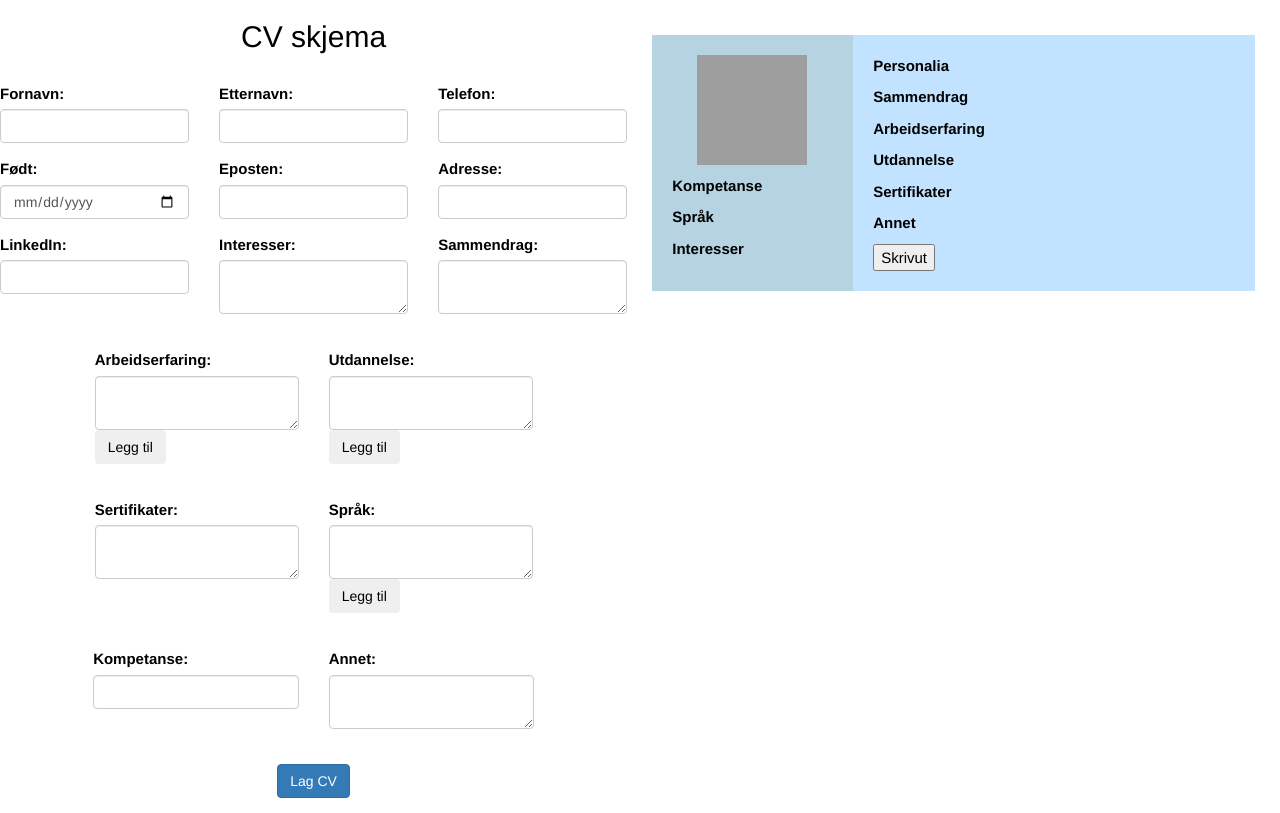
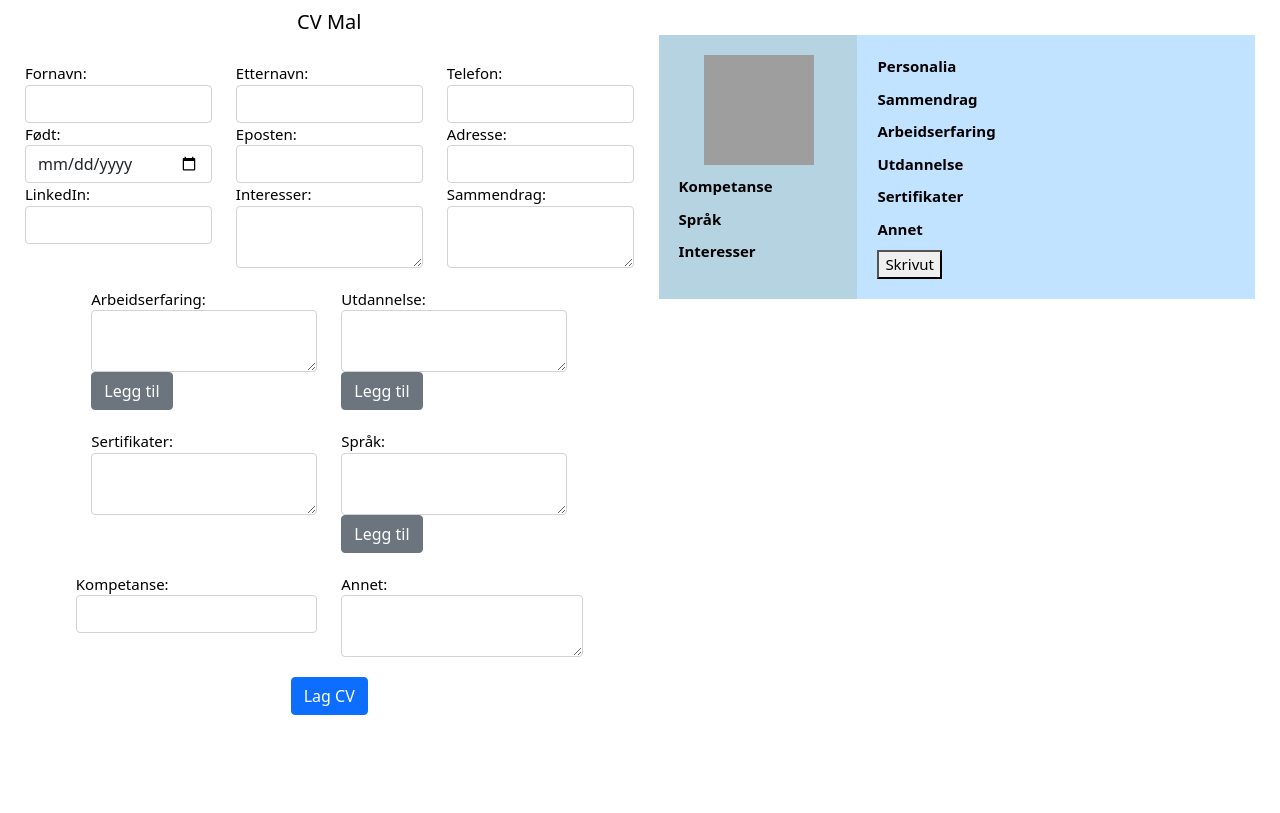
Before and after one commit to yosiefTecleab/cv-interactive, a plain HTML site: page index.html in a window 1280 px wide. Drawn offline with nearby package versions, Linux system fonts and the light colour scheme; grey boxes are pictures that could not be loaded.

Commit message:
correct boostrap links in html

```diff
--- a/index.html
+++ b/index.html
@@ -4,17 +4,14 @@
   <title>Bootstrap Online Editor</title>
   <meta name="viewport" content="width=device-width, initial-scale=1">
   <link rel="stylesheet" href="style.css">
-  <link rel="stylesheet" href="https://maxcdn.bootstrapcdn.com/bootstrap/3.4.1/css/bootstrap.min.css">
-
-  <script src="https://maxcdn.bootstrapcdn.com/bootstrap/3.4.1/js/bootstrap.min.js"></script>
   <script src="https://ajax.googleapis.com/ajax/libs/jquery/3.7.1/jquery.min.js"></script>
+  <link href="https://cdn.jsdelivr.net/npm/bootstrap@5.1.3/dist/css/bootstrap.min.css" rel="stylesheet" integrity="sha384-1BmE4kWBq78iYhFldvKuhfTAU6auU8tT94WrHftjDbrCEXSU1oBoqyl2QvZ6jIW3" crossorigin="anonymous">
 </head>
 <body>
 <div class="main">
       <div class="cv-form" id="formcv">
           <form class="registrationForm">
-              <h2>CV skjema</h2>
-
+              <h5>CV Mal</h5>
               <div class="row">
                   <div class="col-md-4">
                       <div class="form-group">
@@ -201,6 +198,7 @@
 
 
  <script src="script.js"></script>
+ <script src="https://cdn.jsdelivr.net/npm/bootstrap@5.1.3/dist/js/bootstrap.bundle.min.js" integrity="sha384-ka7Sk0Gln4gmtz2MlQnikT1wXgYsOg+OMhuP+IlRH9sENBO0LRn5q+8nbTov4+1p" crossorigin="anonymous"></script>
 
 
 </body>
--- a/style.css
+++ b/style.css
@@ -34,24 +34,20 @@
   }
 
   .cv-form {
-    --background-color: gray;
-    width: 100%;
-    /*  display: none; */
+     width: 100%;
+    padding-left: 25px;
+    padding-top: 10px;
   }
 
   .cv-template {
     width: 100%;
-    /*  display: none; */
     padding-top: 35px;
     padding-bottom: 35px;
     padding-left: 25px;
     padding-right: 25px;
-
-
   }
 
   .full {
-
     width: 100%;
     max-width: 1000px;
     min-height: 100px;
```
